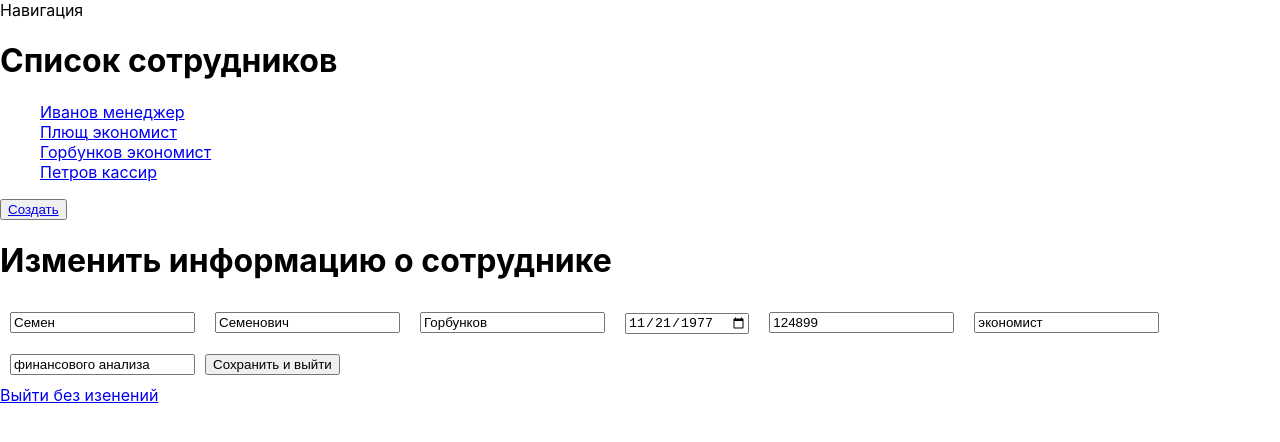
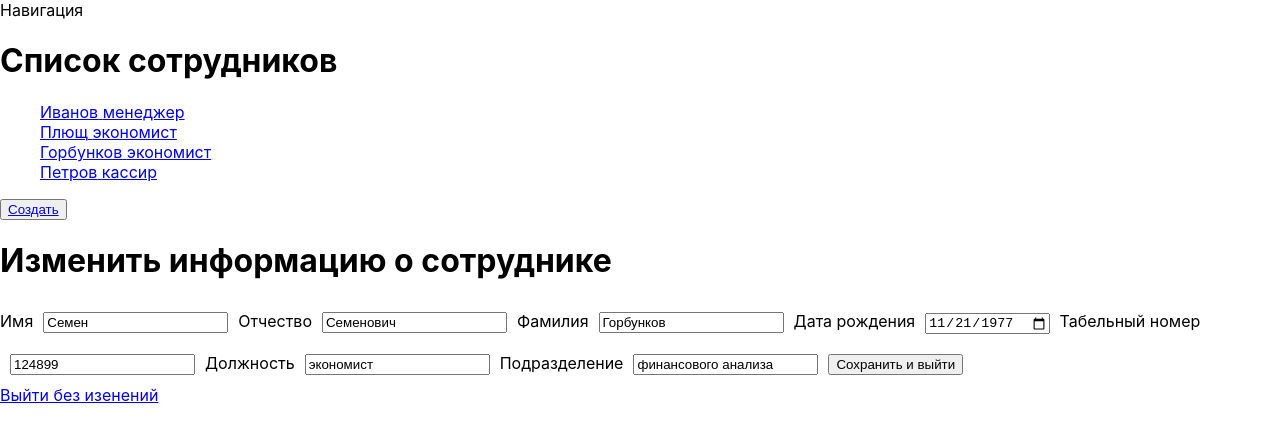
Before and after one commit to lmbrjk/employees, a React (Create React App) app: page /edit/123451899365450100 in a window 1280 px wide. Shown: the top 442 px of the page. Built offline with nearby package versions, Linux system fonts and the light colour scheme.

Commit message:
add fields filter on pages info, hangetem

```diff
--- a/src/components/ChangeItem.js
+++ b/src/components/ChangeItem.js
@@ -8,9 +8,9 @@ function ChangeItem({ match }){
 
     const dispatch = useDispatch();
 
-    const users = useSelector(state => state.items)
-
-    let user = users.items.find( item => item.id === match.params.id);
+    const user = useSelector(state => state.items.items.find(item => item.id === match.params.id));
+    const inputs = useSelector(state => state.fields.inputs);
+    //const inputs = useSelector(state => state.fields.inputs.filter(input => input.hidden == false));
 
     const [item, setLocalState] = useState(user);
 
@@ -39,55 +39,23 @@ function ChangeItem({ match }){
         <div>
             <h1>Изменить информацию о сотруднике</h1>
             <form onSubmit={pushChanges}>
-                <input
-                    onChange={changeInput}
-                    value={item.name} type="text"
-                    style={{margin:"10px"}}
+                {
+                    inputs.map(input => (
+                        input.hidden === false ?
+                            <label>
+                                {input.labelField}
+                                <input
+                                    onChange={changeInput}
+                                    type={input.typeField}
+                                    name={input.nameField}
+                                    value={item[input.nameField]}
 
-                    name="name"
-                />
-                <input
-                    onChange={changeInput}
-                    value={item.middlename} type="text"
-                    style={{margin:"10px"}}
-
-                    name="middlename"
-                />
-                <input
-                    onChange={changeInput}
-                    value={item.surname} type="text"
-                    style={{margin:"10px"}}
-
-                    name="surname"
-                />
-                <input
-                    onChange={changeInput}
-                    value={item.birthday} type="date"
-                    style={{margin:"10px"}}
-
-                    name="birthday"
-                />
-                <input
-                    onChange={changeInput}
-                    value={item.number} type="number"
-                    style={{margin:"10px"}}
-
-                    name="number"
-                />
-                <input
-                    onChange={changeInput}
-                    value={item.post} type="text"
-                    style={{margin:"10px"}}
-
-                    name="post"
-                />
-                <input
-                    onChange={changeInput}
-                    value={item.division} type="text"
-                    style={{margin:"10px"}}
-
-                    name="division"
-                />
+                                    style={{margin:"10px"}}
+                                />
+                            </label>
+                            : false
+                    ))
+                }
                 <button type="submit">Сохранить и выйти</button>
             </form>
             <Link to="/">Выйти без изенений</Link>
--- a/src/components/Info.js
+++ b/src/components/Info.js
@@ -5,15 +5,19 @@ import { useSelector } from 'react-redux'
 
 function Info({ match }){
     const user = useSelector(state => state.items.items.find(item => item.id === match.params.id));
-    const fields = useSelector(state => state.fields.hidden);
+    const fields = useSelector(state => state.fields.inputs);
 
     return (
         <div>
             <h1>Информация о сотруднике</h1>
             {
-                Object.keys(user).map(key => (
-                    !fields.includes(key) ? <span style={{margin:"10px"}}>{user[key]}</span>
-                    : false
+                fields.map(field => (
+                    field.hidden === false ?
+                        <label>
+                            {field.labelField}
+                            <span>{user[field.nameField]}</span>
+                        </label>
+                        : false
                 ))
             }
             <Link to="/">Закрыть</Link>
--- a/src/redux/fieldsReducer.js
+++ b/src/redux/fieldsReducer.js
@@ -2,15 +2,14 @@ import {CHANGE_FIELDS_LIST} from "./types"
 
 const initialState = {
     inputs: [
-        { typeField: "text", nameField: "name", labelField: "Имя", hidden: true },
+        { typeField: "text", nameField: "name", labelField: "Имя", hidden: false },
         { typeField: "text", nameField: "middlename", labelField: "Отчество", hidden: false },
         { typeField: "text", nameField: "surname", labelField: "Фамилия", hidden: false },
-        { typeField: "text", nameField: "birthday", labelField: "Дата рождения", hidden: false },
-        { typeField: "text", nameField: "number", labelField: "Табельный номер", hidden: false },
-        { typeField: "text", nameField: "post", labelField: "Должность", hidden: true },
+        { typeField: "date", nameField: "birthday", labelField: "Дата рождения", hidden: false },
+        { typeField: "number", nameField: "number", labelField: "Табельный номер", hidden: false },
+        { typeField: "text", nameField: "post", labelField: "Должность", hidden: false },
         { typeField: "text", nameField: "division", labelField: "Подразделение", hidden: false }
-    ],
-    hidden: ["id", "post"]
+    ]
 };
 
 export const fieldsReducer = (state = initialState, action) => {
```
